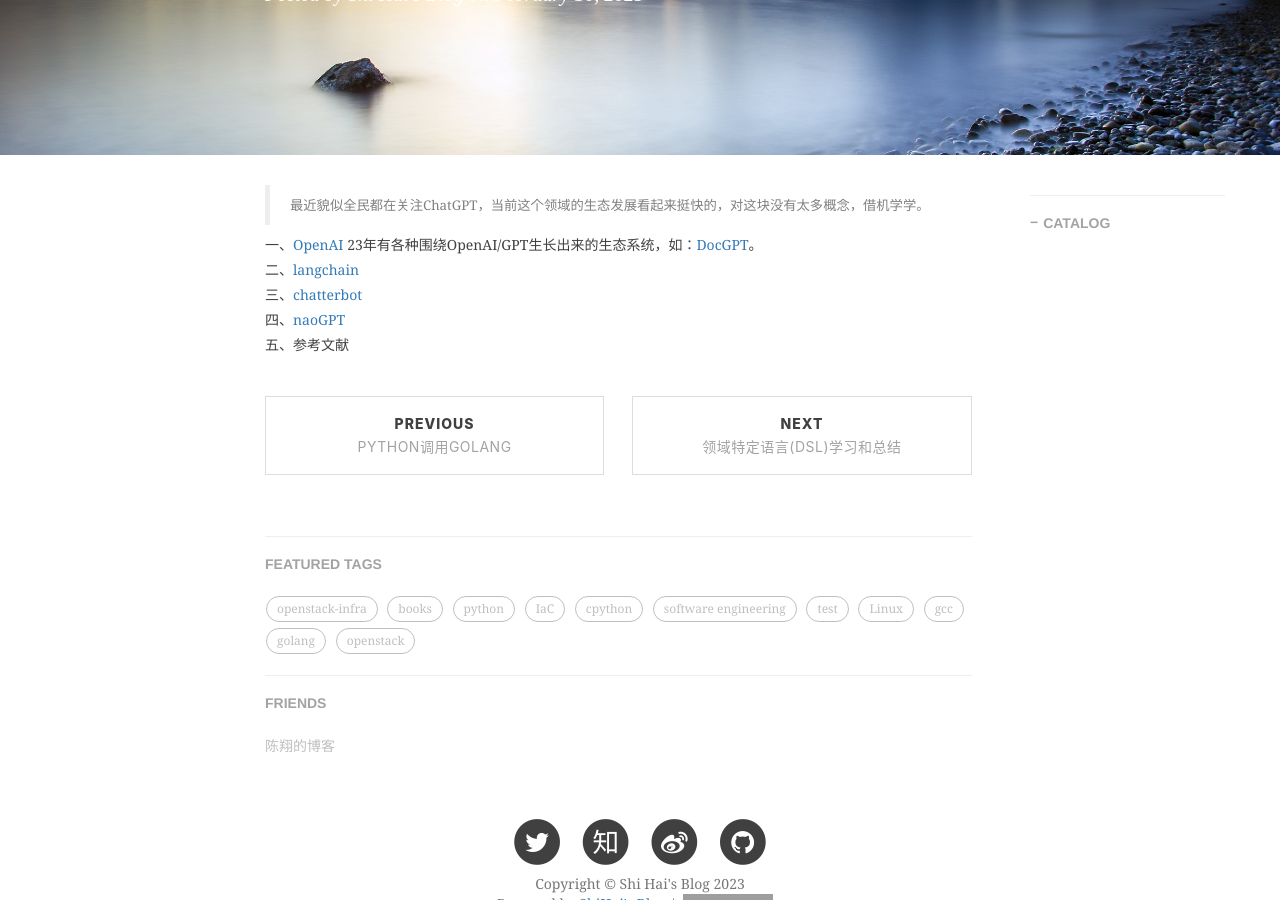
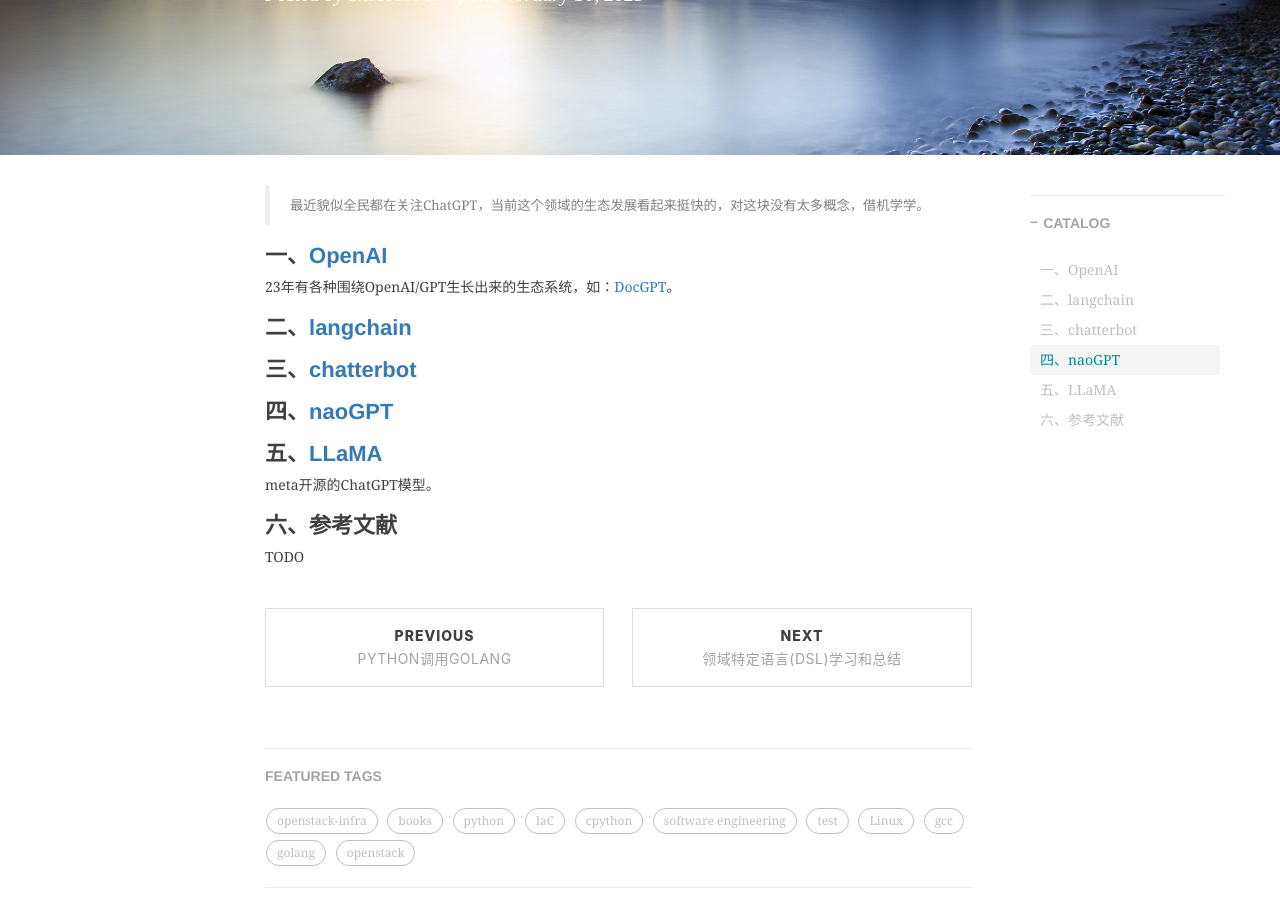
Before and after one commit to shihai1991/shihai1991.github.io, a Jekyll site: the page built from _posts/2023-02-16-openai生态调研.md, in a window 1280 px wide and 900 px high, scrolled down 300 px. Built offline with Jekyll 4.4.1, drawn with Linux system fonts in a browser that asks for light colours; nearby versions of some CDN libraries; comment, search, counter and statistics services are not loaded; grey boxes are pictures that could not be loaded.

Commit message:
Update 2023-02-16-openai生态调研.md

```diff
--- a/_posts/2023-02-16-openai生态调研.md
+++ b/_posts/2023-02-16-openai生态调研.md
@@ -11,13 +11,17 @@ time: '2023.02.16 10:18:00'
 > 最近貌似全民都在关注ChatGPT，当前这个领域的生态发展看起来挺快的，对这块没有太多概念，借机学学。
 
 
-一、[OpenAI](https://github.com/openai)
+# 一、[OpenAI](https://github.com/openai)
 23年有各种围绕OpenAI/GPT生长出来的生态系统，如：[DocGPT](https://github.com/arc53/DocsGPT)。
 
-二、[langchain](https://langchain.readthedocs.io/en/latest/)
+# 二、[langchain](https://langchain.readthedocs.io/en/latest/)
 
-三、[chatterbot](https://chatterbot.readthedocs.io/)
+# 三、[chatterbot](https://chatterbot.readthedocs.io/)
 
-四、[naoGPT](https://github.com/karpathy/nanoGPT)
+# 四、[naoGPT](https://github.com/karpathy/nanoGPT)
 
-五、参考文献
+# 五、[LLaMA](https://github.com/facebookresearch/llama)
+meta开源的ChatGPT模型。
+
+# 六、参考文献
+TODO
```
